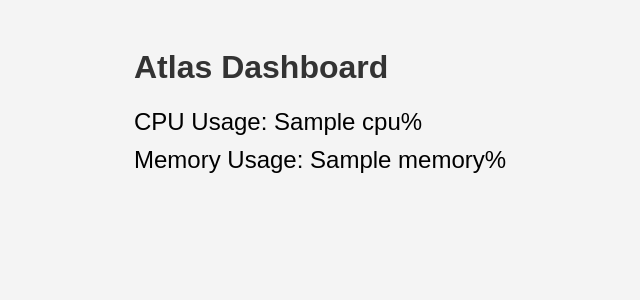
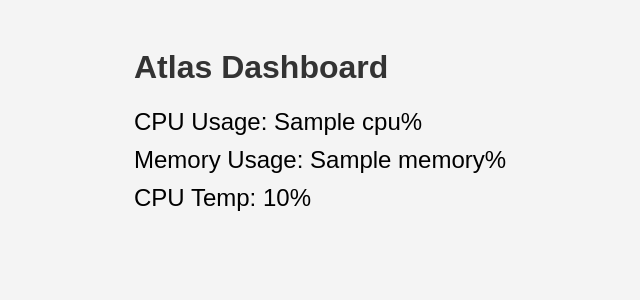
Before and after one commit to dandigby80/atlas_project, a Flask app: template atlas/templates/index.html in a window 1280 px wide. Shown: the top 300 px of the page, without its empty margins (190-830 px from the left). Run offline with Flask 3, Linux system fonts and the light colour scheme; the template is opened without the code that fills it: most values are stand-ins (such as "Sample title", 1, 10 or a date in 2020).

Commit message:
added cpu temp monitor to atlas app

```diff
--- a/atlas/app.py
+++ b/atlas/app.py
@@ -8,7 +8,9 @@ def index():
     # Get system stats
     cpu = psutil.cpu_percent(interval=1)
     memory = psutil.virtual_memory().percent
-    return render_template('index.html', cpu=cpu, memory=memory)
+    cpu_temp = psutil.sensors_temperatures()
+    temp = cpu_temp['cpu_thermal'][0][1]
+    return render_template('index.html', cpu=cpu, memory=memory, temp=temp)
 
 if __name__ == '__main__':
     app.run(debug=True)
--- a/atlas/templates/index.html
+++ b/atlas/templates/index.html
@@ -35,6 +35,7 @@
         <div class="stats">
             <div class="stat">CPU Usage: {{ cpu }}%</div>
             <div class="stat">Memory Usage: {{ memory }}%</div>
+            <div class="stat">CPU Temp: {{ temp }}%</div>
         </div>
     </div>
 </body>
```
